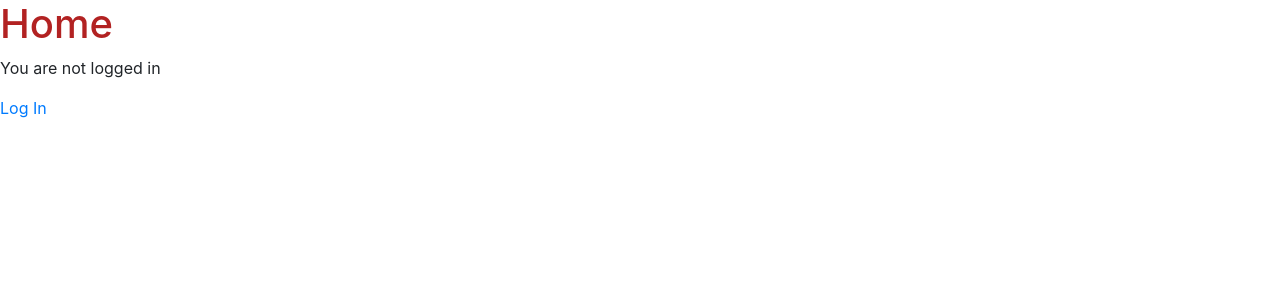
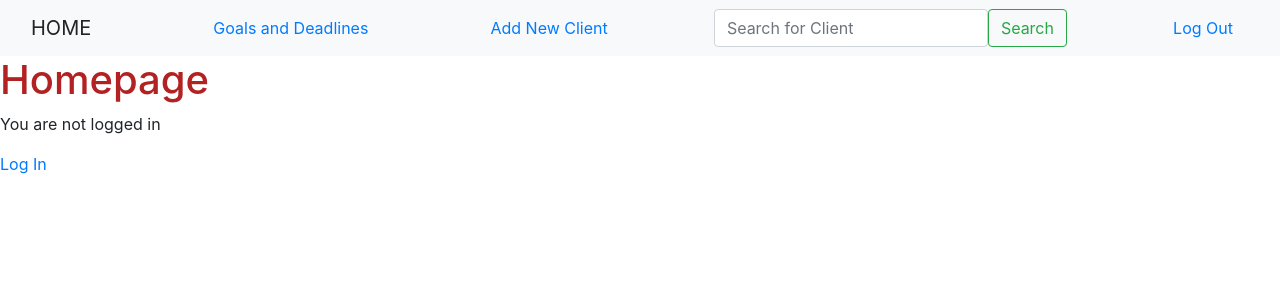
Before and after one commit to dlcantu/Capstone_HOME, a Django app: page / in a window 1280 px wide. Shown: the top 300 px of the page. Run offline with Django 4.2, Linux system fonts and the light colour scheme; some libraries are stand-ins or nearby versions.

Commit message:
updating navbar

```diff
--- a/HOME/templates/base.html
+++ b/HOME/templates/base.html
@@ -14,7 +14,31 @@
     />
     <title>Capstone</title>
   </head>
+  <!-- javascript and css goes here -->
   <body>
+    <nav class="navbar bg-light">
+      <div class="container-fluid">
+        <a class="navbar-brand">HOME</a>
+        <a class="nav-link active" aria-current="page" href="#"
+          >Goals and Deadlines</a
+        >
+        <a class="nav-link active" aria-current="page" href="#"
+          >Add New Client</a
+        >
+        <form class="d-flex" role="search">
+          <input
+            class="form-control me-2"
+            type="search"
+            placeholder="Search for Client"
+            aria-label="Search"
+          />
+          <button class="btn btn-outline-success" type="submit">Search</button>
+        </form>
+        <a class="nav-link active" aria-current="page" href="{% url 'logout' %}"
+          >Log Out</a
+        >
+      </div>
+    </nav>
     {% block content %} {% endblock %}
     <script src="{% static 'app.js' %}"></script>
     <script
--- a/HOME/templates/home.html
+++ b/HOME/templates/home.html
@@ -1,17 +1,7 @@
 {% extends 'base.html' %} {% block content %}
-<h1>Home</h1>
+<h1>Homepage</h1>
 {% if user.is_authenticated %}
-    Hi {{user.username }}!
-    <p><a href="{% url 'logout' %}">Log Out</a></p>
-    <nav class="nav flex-column">
-        <a class="nav-link active" aria-current="page" href="#">Goals and Deadlines</a>
-        <a class="nav-link active" aria-current="page" href="#">Add New Client</a>
-        <a class="container-fluid">
-            <form class="d-flex" role="search">
-              <input class="form-control me-2" type="search" placeholder="Search for Client" aria-label="Search">
-              <button class="btn btn-outline-success" type="submit">Search</button>
-            </form>
-    </nav>
+    Hi {{user.username }}! Welcome to the Homeless Outreach Managing Enagement system.
 {% else %}
   <p>You are not logged in</p>
   <a href="{% url 'login' %}">Log In</a>
```
Also changed, not shown: HOME/templates/registration/login.html (+18 -3 lines), HOME/templates/registration/signup.html (+18 -3 lines), HOME/db.sqlite3.
